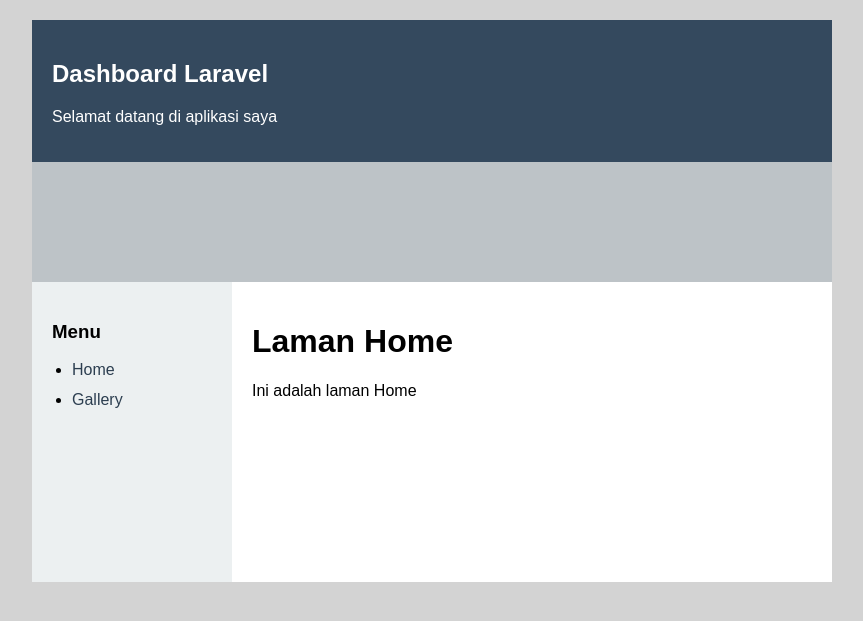
After one commit to maulindaputri144-bot/belajar-laravel-2a, a Laravel app: page /templating in a window 1280 px wide. The commit adds this page. Shown: the top 621 px of the page, without its empty margins (208-1071 px from the left). Run offline with Laravel 12, Linux system fonts and the light colour scheme.

Commit message:
Praktik sistem templating Blade

```diff
--- a/web-app/app/Http/Controllers/DashboardController.php
+++ b/web-app/app/Http/Controllers/DashboardController.php
@@ -2,9 +2,20 @@
 
 namespace App\Http\Controllers;
 
-use Illuminate\Http\Request;
-
 class DashboardController extends Controller
 {
-    //
+    public function home()
+    {
+        $data['judul'] = 'Laman Home';
+        $data['isi'] = 'Lorem ipsum dolor sit amet';
+
+        return view('home', $data);
+    }
+
+    public function gallery()
+    {
+        $data['judul'] = 'Laman Gallery';
+
+        return view('gallery', $data);
+    }
 }
--- /dev/null
+++ b/web-app/public/css/style.css
@@ -0,0 +1,61 @@
+* {
+    box-sizing: border-box;
+}
+
+body {
+    margin: 0;
+    padding: 20px;
+    background-color: lightgray;
+    font-family: Arial, sans-serif;
+}
+
+.container {
+    width: 100%;
+    max-width: 800px;
+    margin: auto;
+    background-color: white;
+}
+
+.header {
+    padding: 20px;
+    background-color: #34495e;
+    color: white;
+}
+
+.banner {
+    height: 120px;
+    background-color: #bdc3c7;
+}
+
+.isi {
+    display: flex;
+    min-height: 300px;
+}
+
+.sidebar {
+    width: 200px;
+    padding: 20px;
+    background-color: #ecf0f1;
+}
+
+.sidebar ul {
+    padding-left: 20px;
+}
+
+.sidebar li {
+    margin-bottom: 12px;
+}
+
+.sidebar a {
+    color: #2c3e50;
+    text-decoration: none;
+}
+
+.sidebar a:hover {
+    text-decoration: underline;
+}
+
+.content {
+    flex: 1;
+    padding: 20px;
+}
--- /dev/null
+++ b/web-app/resources/views/dashboard.blade.php
@@ -0,0 +1,33 @@
+
+<!DOCTYPE html>
+<html>
+<head>
+    <title>Dashboard Laravel</title>
+    <link rel="stylesheet" href="{{ asset('css/style.css') }}">
+</head>
+<body>
+
+    <div class="container">
+
+        <div class="header">
+            @include('template.header')
+        </div>
+
+        <div class="banner"></div>
+
+        <div class="isi">
+
+            <div class="sidebar">
+                @include('template.sidebar')
+            </div>
+
+            <div class="content">
+                @yield('content')
+            </div>
+
+        </div>
+
+    </div>
+
+</body>
+</html>
--- /dev/null
+++ b/web-app/resources/views/home.blade.php
@@ -0,0 +1,8 @@
+@extends('dashboard')
+
+@section('content')
+
+<h1>{{ $judul }}</h1>
+<p>Ini adalah laman Home</p>
+
+@endsection
--- a/web-app/resources/views/template/sidebar.blade.php
+++ b/web-app/resources/views/template/sidebar.blade.php
@@ -1,7 +1,7 @@
 <aside>
     <h3>Menu</h3>
     <ul>
-        <li><a href="/dashboard">Home</a></li>
+        <li><a href="/templating">Home</a></li>
         <li><a href="/gallery">Gallery</a></li>
     </ul>
 </aside>
--- a/web-app/routes/web.php
+++ b/web-app/routes/web.php
@@ -5,6 +5,7 @@ use App\Http\Controllers\Web;
 use App\Http\Controllers\Dashboard;
 use App\Http\Controllers\MahasiswaController;
 use App\Http\Controllers\KalkulatorController;
+use App\Http\Controllers\DashboardController;
 /*
 |--------------------------------------------------------------------------
 | Web Routes
@@ -38,3 +39,7 @@ Route::get('/kalkulator/segitiga', [KalkulatorController::class, 'index'])
 
 Route::post('/kalkulator/segitiga', [KalkulatorController::class, 'hitung'])
     ->name('kalkulator.segitiga.hitung');
+
+// Praktik Sistem Templating
+Route::get('/templating', [DashboardController::class, 'home']);
+Route::get('/gallery', [DashboardController::class, 'gallery']);
```
Also changed, not shown: web-app/resources/views/gallery.blade.php (added, +9 -0 lines).
